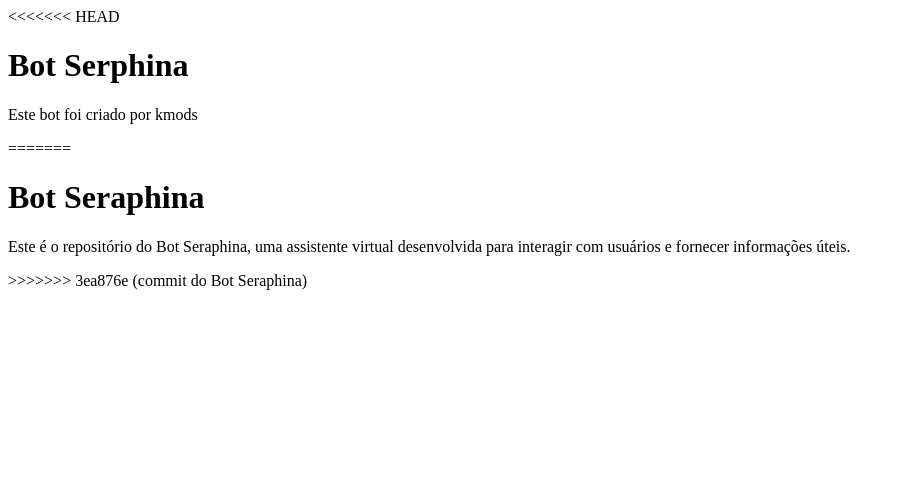
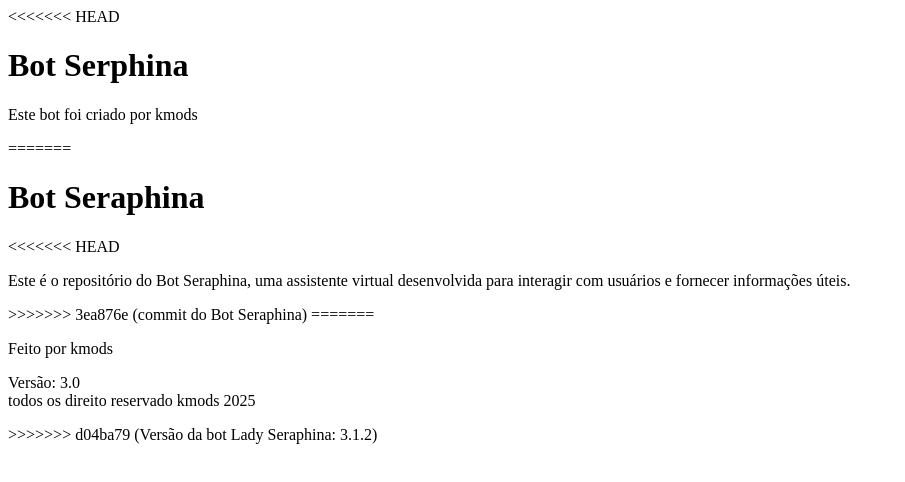
Before and after one commit to Kmoods/Bot_Seraphina, a website: page index.html in a window 1280 px wide. Shown: the whole page, without its empty margins (0-905 px from the left). Drawn offline with Linux system fonts and the light colour scheme.

Commit message:
Teste de commit v6

```diff
--- a/index.html
+++ b/index.html
@@ -14,7 +14,18 @@
 </head>
 <body>
     <h1>Bot Seraphina</h1>
+<<<<<<< HEAD
     <p>Este é o repositório do Bot Seraphina, uma assistente virtual desenvolvida para interagir com usuários e fornecer informações úteis.</p>
 >>>>>>> 3ea876e (commit do Bot Seraphina)
+=======
+    <p>
+        Feito por kmods
+    </p>
+    <p>
+        Versão: 3.0
+        <br>
+        todos os direito reservado kmods 2025
+    </p>
+>>>>>>> d04ba79 (Versão da bot Lady Seraphina: 3.1.2)
 </body>
 </html>
```
Also changed, not shown: package.json (+10 -5 lines).
